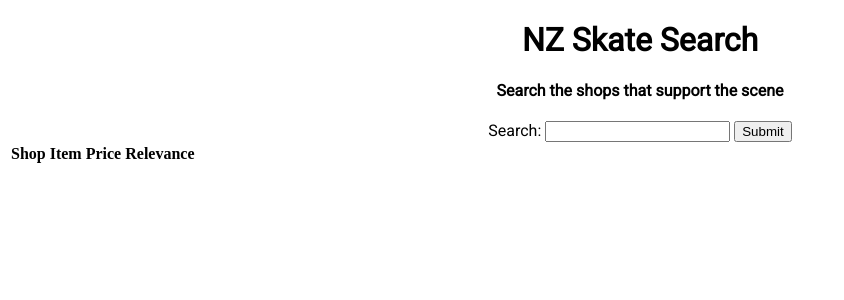
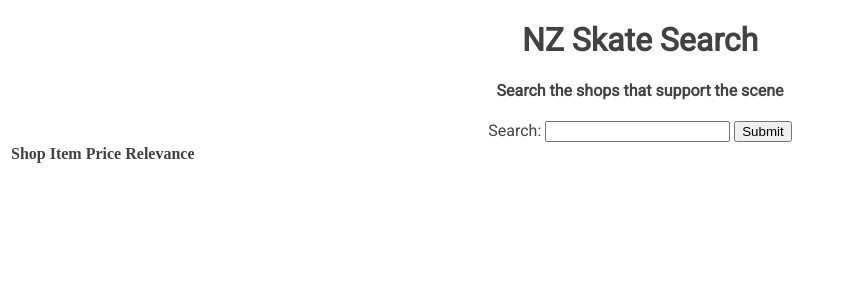
Before and after one commit to Widdershin/nzskate-search, a Flask app: page / in a window 1280 px wide. Shown: the top 300 px of the page, without its empty margins (0-844 px from the left). Run offline with Flask 2, Linux system fonts and the light colour scheme; lists and menus that the app fills with data are empty; some libraries are stand-ins or nearby versions.

Commit message:
Made header sexy gray

```diff
--- a/skate_search/static/styles.css
+++ b/skate_search/static/styles.css
@@ -6,3 +6,8 @@
     text-align: center;
     font-family: Roboto;
 }
+
+body
+{
+    color: #424242;
+}
```
